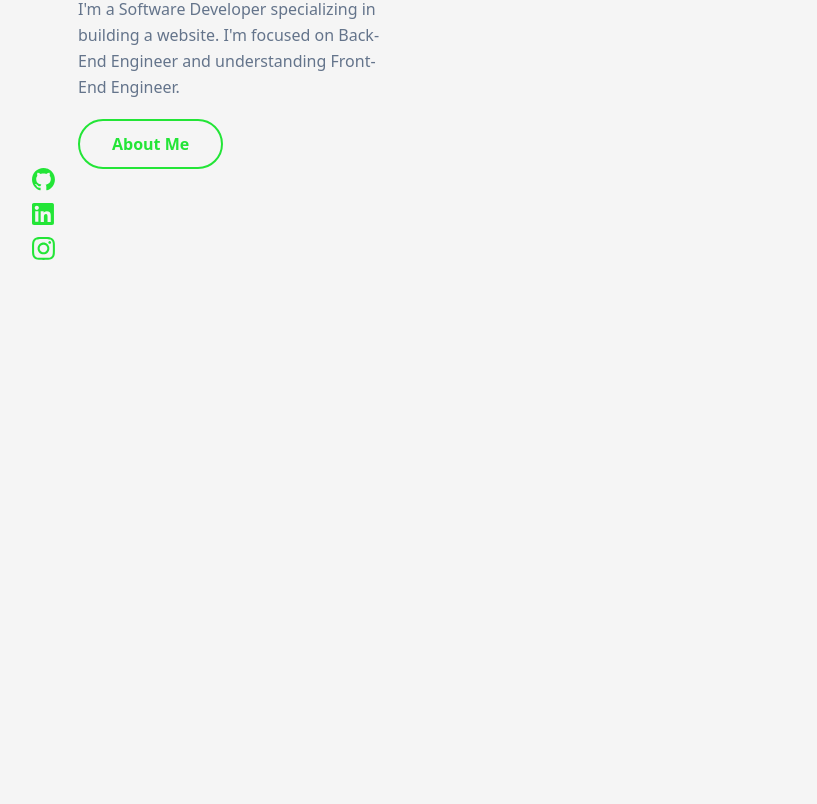
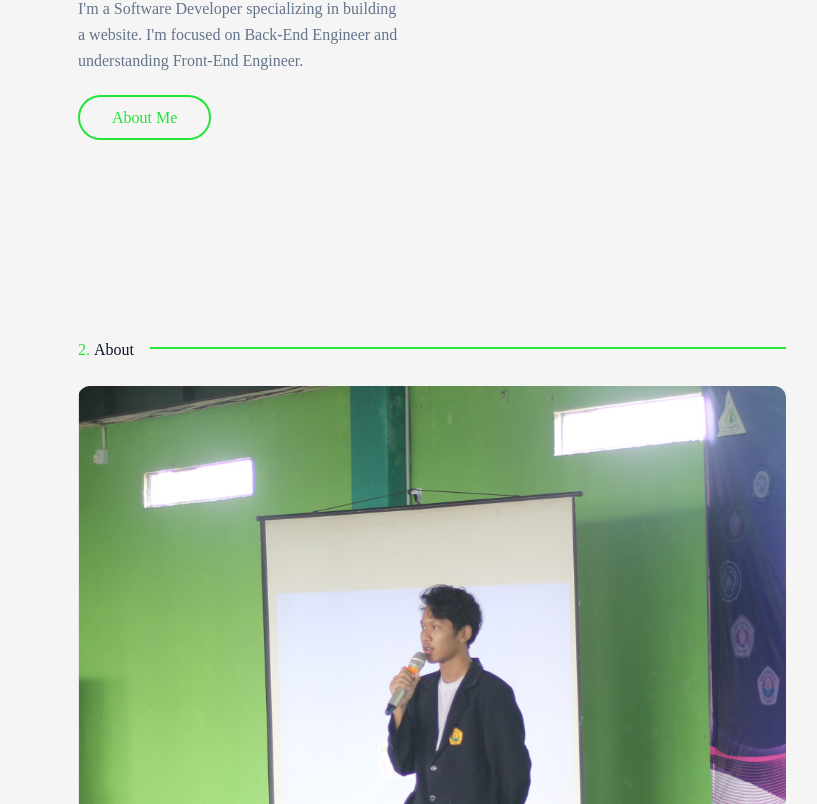
Before and after one commit to farisfadhail/web-portfolio, a website: page index.html in a window 1280 px wide. Shown: the part 296-1100 px from the top of the page, without its empty margins (208-1025 px from the left). Before the commit the page ends 800 px from the top, so only its background shows below. Drawn offline with Linux system fonts and the light colour scheme.

Commit message:
Add About Section

```diff
--- a/index.html
+++ b/index.html
@@ -57,15 +57,34 @@
 						<h1 class="text-base font-medium text-tema md:text-lg lg:text-lg">Hi, Everyone. My name is <span class="block font-bold text-dark text-4xl mb-2 md:text-5xl lg:text-5xl">Achmad Faris Fadhail.</span></h1>
 						<p class="font-normal text-slate-500 mb-8 leading-relaxed md:pr-96">I'm a Software Developer specializing in building a website. I'm focused on Back-End Engineer and understanding Front-End Engineer.</p>
 
-						<a href="#about" class="text-base font-semibold text-tema border-solid border-2 border-tema py-3 px-8 rounded-full hover:text-white hover:bg-tema transition duration-300 ease-in-out">About Me</a>
+						<a href="#about" class="text-base font-meidum text-tema border-solid border-2 border-tema py-3 px-8 rounded-full hover:text-white hover:bg-tema transition duration-300 ease-in-out">About Me</a>
 					</div>
 				</div>
 			</div>
 		</section>
 		<!-- Hero Section End -->
 
+		<!-- About Section Start -->
+		<section id="about" class="pt-28 md:pt-52">
+			<div class="md:container">
+				<div class="flex flex-wrap m-auto">
+					<div class="w-full self-center px-4">
+						<div class="relative flex text-tema mb-6">
+							2.
+							<span class="text-dark ml-1">About</span>
+							<div class="ml-4 flex-grow border-t-2 border-tema" style="margin-top: 9px"></div>
+						</div>
+						<div>
+							<img src="/src/img/IMG_3456.png" class="rounded-xl" />
+						</div>
+					</div>
+				</div>
+			</div>
+		</section>
+		<!-- About Section End -->
+
 		<!-- Contact left and Right Start -->
-		<div class="mx-60 absolute">
+		<!-- <div class="mx-60 absolute">
 			<a href="https://github.com/farisfadhail">
 				<img src="./src/img/Github.svg" alt="" class="my-3" />
 			</a>
@@ -75,8 +94,7 @@
 			<a href="https://www.instagram.com/hoamisme_/">
 				<img src="./src/img/Instagram.svg" alt="" class="my-3" />
 			</a>
-		</div>
-		<div class="grid grid-cols-3 bg-tema divide-y my-3 mx-64"></div>
+		</div> -->
 		<!-- Contact left and Right End -->
 
 		<script src="./src/js/script.js"></script>
--- a/src/css/input.css
+++ b/src/css/input.css
@@ -23,3 +23,11 @@
 .hamburger-active > span:nth-child(3) {
 	@apply origin-bottom-left -rotate-45;
 }
+
+.garis {
+	border: 0.5px solid #23e537;
+}
+
+body {
+	font-family: "Poppins";
+}
--- a/src/js/script.js
+++ b/src/js/script.js
@@ -1,6 +1,7 @@
 // navbar fixed
 window.onscroll = function () {
 	const header = document.querySelector("header");
+	w;
 	const fixedNav = header.offsetTop;
 
 	if (window.pageYOffset > fixedNav) {
```
Also changed, not shown: src/img/IMG_3456.png (added), style.css.
